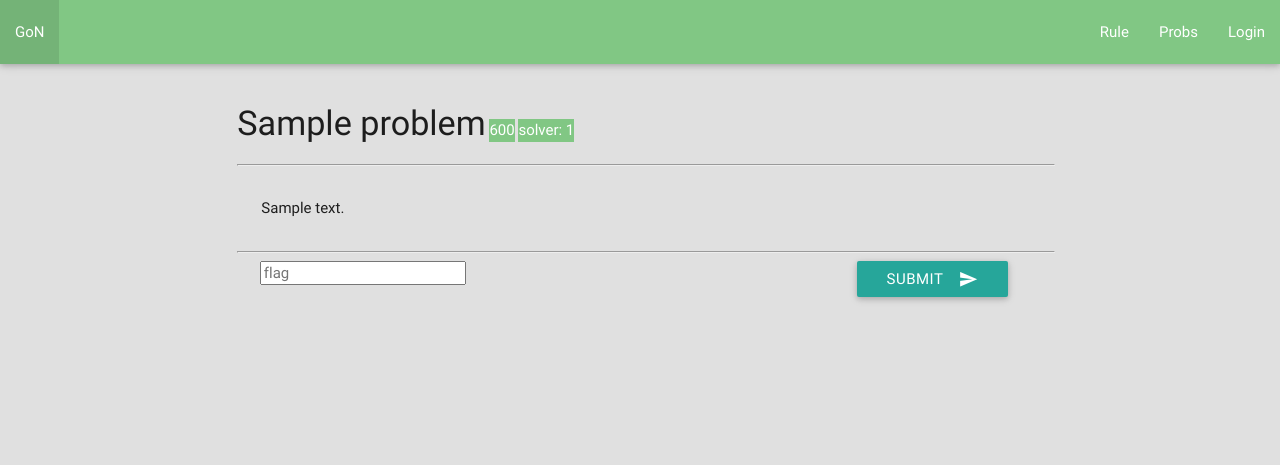
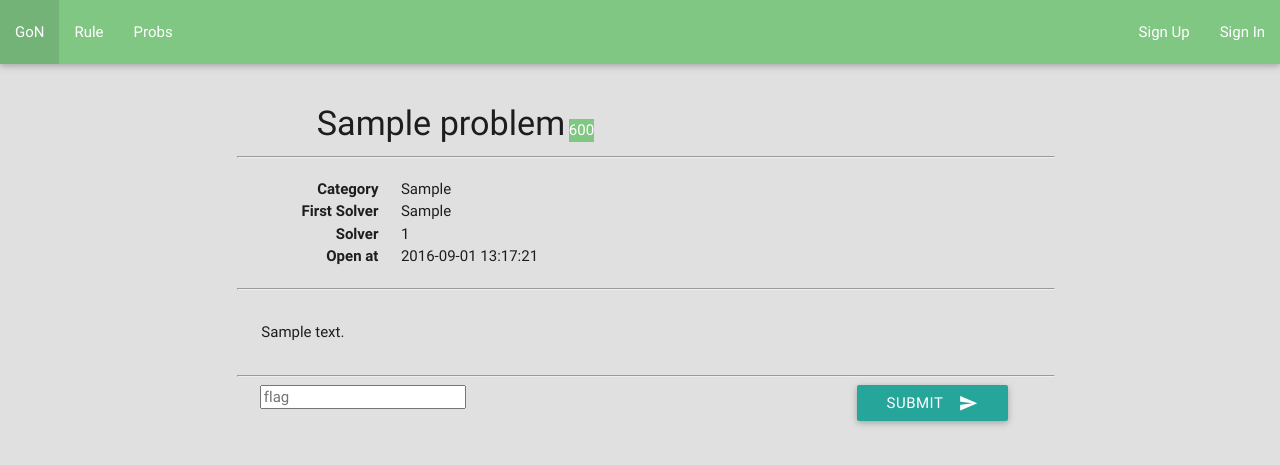
Before and after one commit to hestati63/QualSite, a Flask app: page /show/1 in a window 1280 px wide. Shown: the top 465 px of the page. Run offline with Flask 2, Linux system fonts and the light colour scheme; tables that the repository leaves empty hold one stand-in row (values such as "Sample post"); parts of the project's set-up code (start-up, migrations or seed data) failed here and were passed over; some libraries are stand-ins or nearby versions.

Commit message:
change css

```diff
--- a/kapo2016/app/config.py
+++ b/kapo2016/app/config.py
@@ -2,6 +2,7 @@
 SECRET = '\x121\x11\xccRBv\x1e\xa1\xa7\xf36\xa5\x17Q\xfc \xc3\xf79\xa7\xa7\xa6Re\x93\xb9\x94<\xc7Vq'
 dbfile = './tmp.db'
 
+category = ["Pwnable", "Reversing", "Webhacking", "Forensic", "Coding"]
 psize = 16
 score_max = 600
 user_num = 40
--- a/kapo2016/app/front.py
+++ b/kapo2016/app/front.py
@@ -11,6 +11,11 @@ import string
 frontend = Blueprint('frontend', __name__)
 debug = True
 
+@frontend.route("/refill")
+def refill():
+    session['user'].is_open_able += 1
+    return redirect(url_for("frontend.main"))
+
 @frontend.route("/", methods=['GET', 'POST'])
 def main():
     start = mktime(datetime(2016, 9, 1, 0, 0).timetuple()) - time()
@@ -18,7 +23,10 @@ def main():
         return render_template("count.html", left = start)
 
     problems = models.Problem.query.filter_by(is_open = True).filter_by(solver = 0).all()
-    return render_template('main.html', pr = problems)
+
+    left = mktime(datetime(2016, 9, 5, 0, 0).timetuple()) - time()
+
+    return render_template('main.html', pr = problems, left = left)
 
 @frontend.route("/rule")
 def rule():
@@ -26,9 +34,17 @@ def rule():
 
 @frontend.route("/prob")
 def prob():
+    if not 'user' in session.keys() or not session['user']: return redirect(url_for("frontend.login"))
     problems = models.Problem.query.all()
-    map(lambda x: x.score(), problems)
-    return render_template("prob.html", pr = problems)
+    map(lambda x: x.update_score(), problems)
+    prs = {}
+    for key in config.category:
+        prs[key] = []
+
+    for i in problems:
+        prs[i.category].append(i)
+
+    return render_template("prob.html", pr = prs, categories = config.category)
 
 @frontend.route("/score")
 def score():
@@ -50,7 +66,7 @@ def login():
 @frontend.route("/logout")
 def logout():
     session['is_login'] = False
-    session.user = None
+    session['user'] = None
     return redirect(url_for("frontend.main"))
 
 @frontend.route("/mypage")
@@ -62,7 +78,7 @@ def show(_id):
     problem = models.Problem.query.filter_by(id=_id).first()
     if not problem.is_open:
         return redirect(url_for("frontend.prob"))
-    problem.score()
+    problem.update_score()
     return render_template("show_prob.html", problem = problem)
 
 @frontend.route("/open/<int:_id>")
--- a/kapo2016/app/models.py
+++ b/kapo2016/app/models.py
@@ -3,7 +3,7 @@ import math
 from sqlalchemy import Column, Integer, String, DateTime, Boolean
 from werkzeug.security import generate_password_hash, check_password_hash
 from databases import Base
-from config import *
+import config
 
 class User(Base):
     __tablename__ = 'User'
@@ -32,7 +32,7 @@ class User(Base):
         self.is_open_able = 0
 
     def __repr__(self):
-        return '<User %r>' % (self.userid)
+        return '<User: %s>' % (self.userid)
 
     def set_password(self, password):
         self.password = generate_password_hash(password)
@@ -69,14 +69,25 @@ class Problem(Base):
     fb = Column(String(512), unique = False)
     solver = Column(Integer, unique = False)
     is_open = Column(Boolean, unique = False)
+    dirty = Column(Boolean, unique = False)
+    category = Column(String(512), unique = False)
 
-    def __init__(self, name, desc):
+    def __init__(self, name, desc, category):
         self.name = name
         self.description = desc
         self.solver = 0
         self.is_open = False
         self.scores = 0
+        self.fb = ""
+        self.dirty = True
+        assert(category in config.category)
+        self.category = category
 
-    def score(self):
-        self.scores = int(score_max * math.log(1.1 * user_num / (self.solver + 1)) / math.log(1.1 * user_num / 2))
+    def add_solver(self):
+        self.solver += 1
+        self.dirty = True
+
+    def update_score(self):
+        if self.dirty :
+            self.scores = int(config.score_max * math.log(1.1 * config.user_num / (self.solver + 1)) / math.log(0.55 * config.user_num))
         return self.scores
--- a/kapo2016/static/css/qual.css
+++ b/kapo2016/static/css/qual.css
@@ -10,7 +10,12 @@ nav
 
 a {color: #000;}
 
-i.material-icons { float: left; }
+i.material-icons
+{
+  float: left;
+  display: inline-flex;
+  vertical-align: middle;
+}
 h3 { display: inline-block; line-height:  60px; }
 h3.valign:after { content: ""; display: block; clear: both; }
 
--- a/kapo2016/templates/base.html
+++ b/kapo2016/templates/base.html
@@ -8,29 +8,30 @@
     <link href="https://fonts.googleapis.com/icon?family=Material+Icons" rel="stylesheet">
     <script type="text/javascript" src="//code.jquery.com/jquery-1.7.1.min.js"></script>
     <script src="{{ url_for('static', filename='js/materialize.js') }}"></script>
+    {% block css %}
+    {% endblock %}
   </head>
   <body style="background-color:#e0e0e0">
     <nav>
       <div class="nav-wrapper">
         <ul id="nav-mobile" class="left hide-on-med-and-down">
           <li><a href="{{ url_for('frontend.main') }}">GoN</a></li>
-          {% if session.is_login %}
-          <li><a href="{{ url_for('frontend.mypage') }}">{{ session.user.userid }} </a></li>
-          {% endif %}
-        </ul>
-
-        <ul id="nav-mobile" class="right hide-on-med-and-down">
           <li><a href="{{ url_for('frontend.rule') }}">Rule</a></li>
           <li><a href="{{ url_for('frontend.prob') }}">Probs</a></li>
           {% if session.user and session.user.is_admin %}
           <li><a href="{{ url_for('frontend.score') }}">Admin</a></li>
           {% endif %}
+        </ul>
+
+
+        <ul id="nav-mobile" class="right hide-on-med-and-down">
           {% if session.is_login %}
+          <li><a href="{{ url_for('frontend.mypage') }}">{{ session.user.userid }} </a></li>
           <li><a href="{{ url_for('frontend.logout') }}">Logout</a></li>
           {% else %}
-          <li><a href="{{ url_for('frontend.login') }}">Login</a></li>
+          <li><a href="{{ url_for('frontend.mypage') }}">Sign Up</a></li>
+          <li><a href="{{ url_for('frontend.login') }}">Sign In</a></li>
           {% endif %}
-
         </ul>
       </div>
     </nav>
--- a/kapo2016/templates/show_prob.html
+++ b/kapo2016/templates/show_prob.html
@@ -3,9 +3,27 @@
 {% block body %}
 <div class="row" style="padding-top:24px">
   <div class="col offset-s2 s8" style="padding-left:24px">
-      <span><h4 {% if problem.solver == 0 %} class="burning" {% endif %} style="display: inline-block"> {{ problem.name }} </h4>
+    <div class="col offset-s1 s11">
+    <span><h4 {% if problem.solver == 0 %} class="burning" {% endif %} style="display: inline-block"> {{ problem.name }} </h4>
       <div class="chip" style="display: inline-block; background-color: #81c784;color:#fff">{{ problem.scores }}</div>
-    <div class="chip" style="display: inline-block; background-color: #81c784;color:#fff">solver: {{ problem.solver }}</div></span>
+    </div>
+  <hr></hr>
+  <div style="padding: 12px 24px 0 24px">
+    <div class="row">
+    <div class="col s2">
+      <b class="right">Category</b><br>
+      <b class="right">First Solver</b><br>
+      <b class="right">Solver</b><br>
+      <b class="right">Open at</b>
+    </div>
+    <div class="col s8">
+      {{ problem.category }}<br>
+      {% if problem.fb %}{{ problem.fb }}{% endif %}<br>
+      {{ problem.solver }}<br>
+      2016-09-01 13:17:21
+    </div>
+  </div>
+  </div>
 <hr></hr>
 <div style="padding: 24px 24px 24px 24px;">
   {{ problem.description | safe}}
```
Also changed, not shown: kapo2016/app/databases.py (+8 -2 lines), kapo2016/templates/main.html (+22 -2 lines), kapo2016/templates/prob.html (+24 -10 lines), kapo2016/templates/rule.html (+4 -3 lines), kapo2016/templates/signin.html (added, +23 -0 lines).
